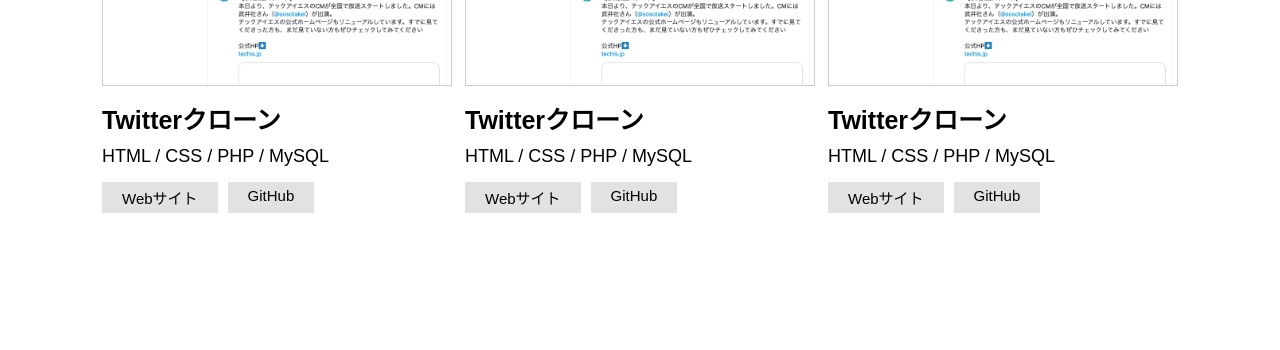
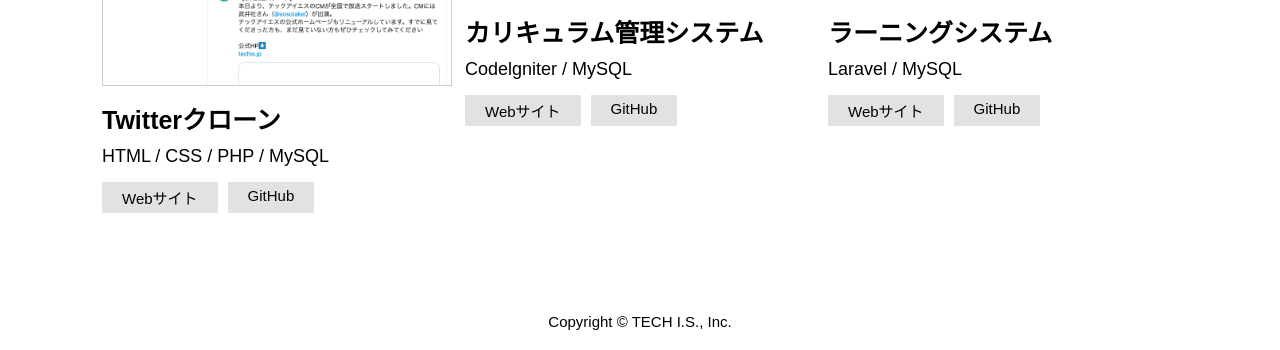
Before and after one commit to Iceland-poppy/mosya, a PHP site: page /index2.html in a window 1280 px wide. Shown: the part 1091-1441 px from the top of the page. Before the commit the page ends 1304 px from the top, so only its background shows below. Run offline with PHP 8.4, Linux system fonts and the light colour scheme.

Commit message:
フッター追加

```diff
--- a/index2.html
+++ b/index2.html
@@ -56,9 +56,9 @@
                 </li>
 
                 <li>
-                    <img src="img/work_1.jpeg" alt="Twitterの画像">
-                    <h3>Twitterクローン</h3>
-                    <span>HTML / CSS / PHP / MySQL</span>
+                    <img src="img/curriculum.png" alt="カリキュラム管理の画像">
+                    <h3>カリキュラム管理システム</h3>
+                    <span>Codelgniter / MySQL</span>
                     <div class="link">
                         <a href="#">Webサイト</a>
                         <a href="#">GitHub</a>
@@ -66,9 +66,9 @@
                 </li>
 
                 <li>
-                    <img src="img/work_1.jpeg" alt="Twitterの画像">
-                    <h3>Twitterクローン</h3>
-                    <span>HTML / CSS / PHP / MySQL</span>
+                    <img src="img/ learningsystem.png" alt="Twitterの画像">
+                    <h3>ラーニングシステム</h3>
+                    <span>Laravel / MySQL</span>
                     <div class="link">
                         <a href="#">Webサイト</a>
                         <a href="#">GitHub</a>
@@ -78,5 +78,8 @@
             </ul>
         </div>
     </div>
+    <footer class="block-footer">
+        <p>Copyright © TECH I.S., Inc.</p>
+    </footer>
 </body>
 </html>
--- a/style2.css
+++ b/style2.css
@@ -76,22 +76,66 @@
 
 /*[works]のスタイルシート*/
 
-.box-works{margin: 80px 0 0;}
+.box-works{
+    margin: 80px 0 0;
+}
 
-.works-list{list-style: none;width: 100%;max-width: 1076px;margin: 30px auto;padding: 0;text-align: left;overflow: hidden;}
+.works-list{
+    list-style: none;
+    width: 100%;
+    max-width: 1076px;
+    margin: 30px auto;
+    padding: 0;
+    text-align: left;
+    overflow: hidden;
+}
 
-.works-list li{display: block;float: left;width: 100%;max-width: 348px;margin-right: 15px;}
+.works-list li{
+    display: block;
+    float: left;
+    width: 100%;
+    max-width: 348px;
+    margin-right: 15px;
+}
 
 .works-list li:last-child{
     margin-right: 0;
 }
 
-.works-list li img{width: 100%;border: 1px solid #ccc;}
+.works-list li img{
+    width: 100%;
+    border: 1px solid #ccc;
+}
 
-.works-list li h3{font-size: 25px;margin: 10px 0;}
+.works-list li h3{
+    font-size: 25px;
+    margin: 10px 0;
+}
 
-.works-list li span{font-size: 18px;}
+.works-list li span{
+    font-size: 18px;
+}
 
-.works-list .link{display: flex;-webkit-justify-content: left;margin-top: 15px;}
+.works-list .link{
+    display: flex;
+    -webkit-justify-content: left;
+    margin-top: 15px;
+}
 
-.works-list .link a{background-color: rgb(226,226,226);padding: 5px 20px;margin-right: 10px;font-size: 15px;text-decoration: none;color: #000;}
+.works-list .link a{
+    background-color: rgb(226,226,226);
+    padding: 5px 20px;
+    margin-right: 10px;
+    font-size: 15px;
+    text-decoration: none;
+    color: #000;
+}
+
+/* [footer]のスタイルシート */
+
+.block-footer p {
+    clear: both;
+    text-align: center;
+    font-size: 15px;
+    margin: 50px 0 20px;
+}
```
